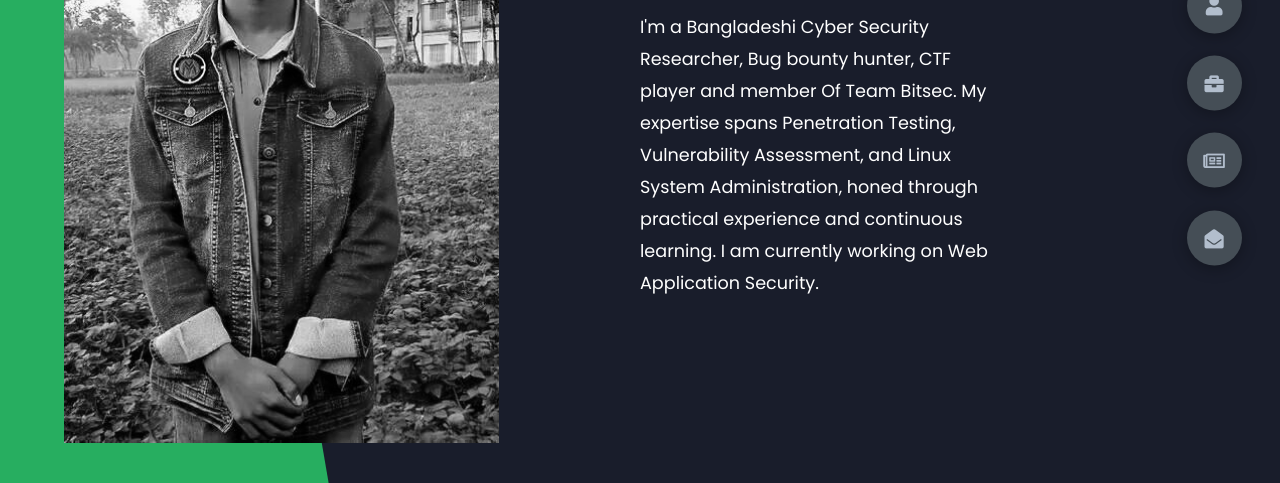
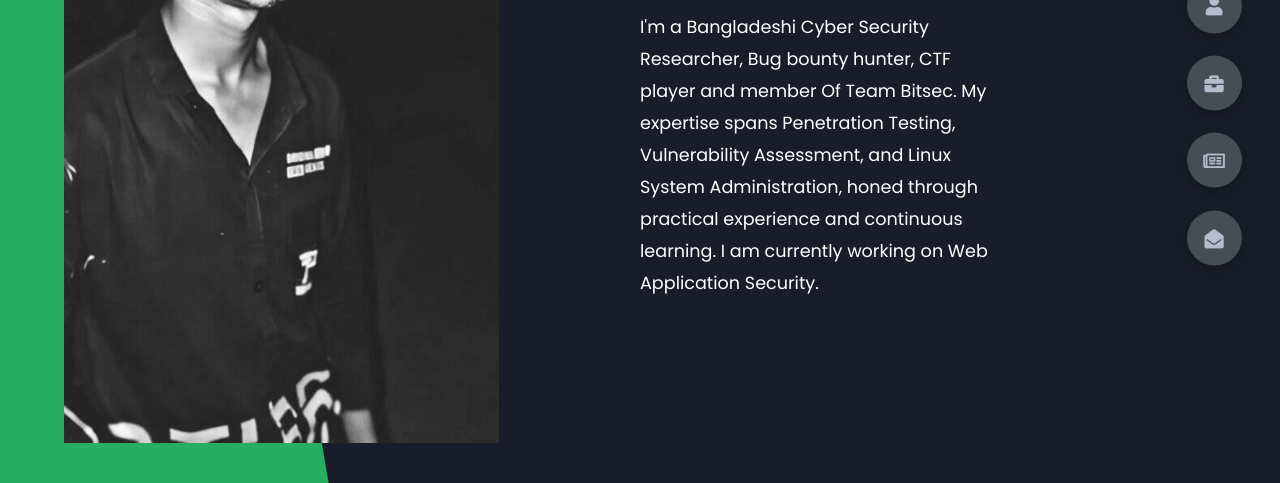
Before and after one commit to 0xshoriful/0xshoriful.github.io, a plain HTML site: page index.html in a window 1280 px wide. Shown: the part 317-800 px from the top of the page. Drawn offline with Linux system fonts and the light colour scheme.

Commit message:
index.html

```diff
--- a/index.html
+++ b/index.html
@@ -18,7 +18,7 @@
             <div class="left-header">
                 <div class="h-shape"></div>
                 <div class="image">
-                    <img src="shorif.png" alt="">
+                    <img src="PP.jpg" alt="">
                 </div>
             </div>
             <div class="right-header">
```
